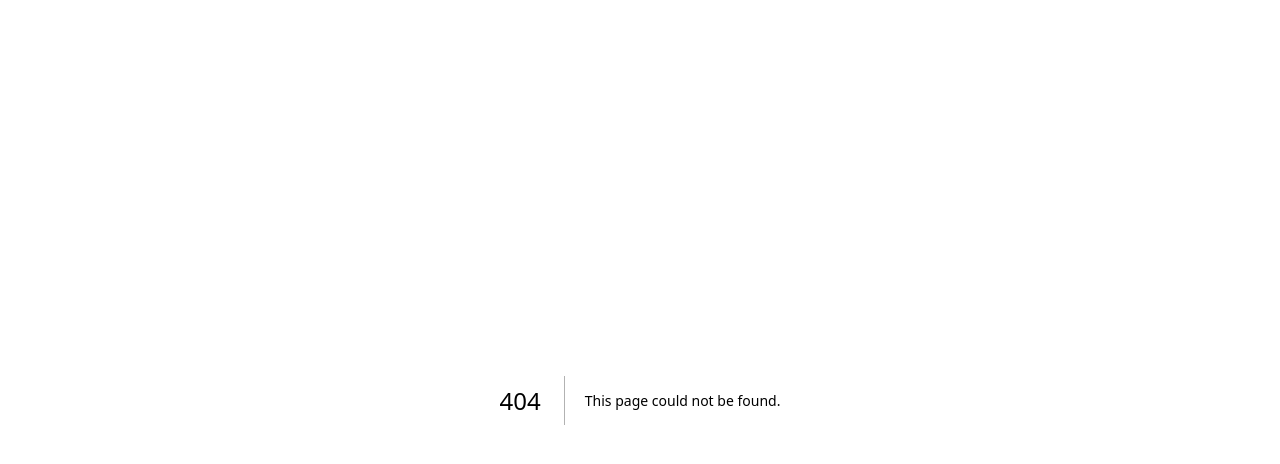
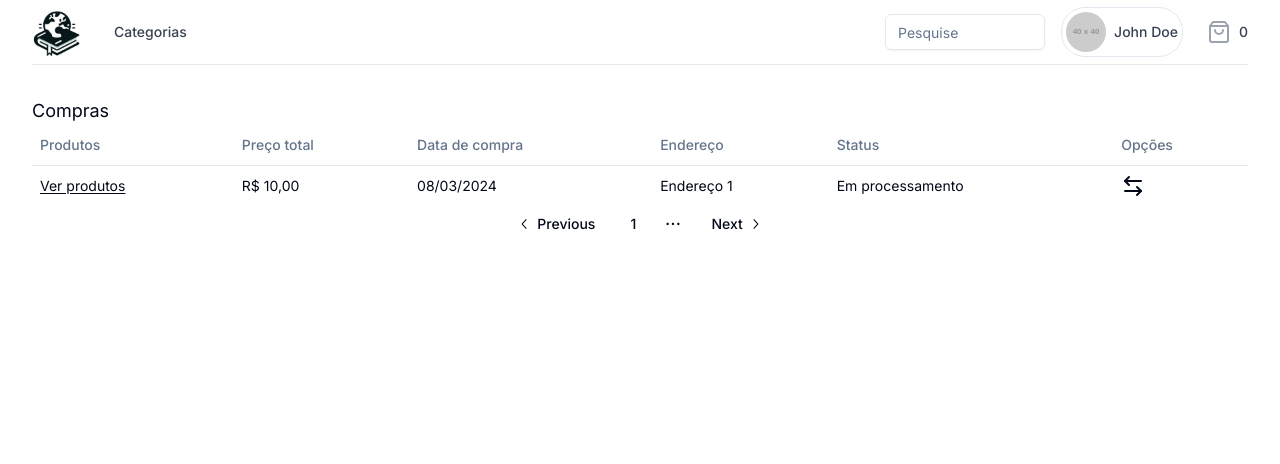
Before and after one commit to EnzoWu479/ecommerce-les, a Next.js app in the folder frontend/: page /compras in a window 1280 px wide. Before the commit this address had no page. Shown: the top 464 px of the page. Built offline with nearby package versions, Linux system fonts and the light colour scheme.

Commit message:
feat: part design

```diff
--- /dev/null
+++ b/frontend/src/app/compras/page.tsx
@@ -0,0 +1,128 @@
+import { ClientNavigationMenu } from '@/components/client/client-navigation-menu';
+import { ProductCard } from '@/components/client/product-card';
+import { Card, CardContent } from '@/components/ui/card';
+import {
+  DropdownMenu,
+  DropdownMenuContent,
+  DropdownMenuItem,
+  DropdownMenuLabel,
+  DropdownMenuSeparator,
+  DropdownMenuTrigger
+} from '@/components/ui/dropdown-menu';
+import {
+  HoverCard,
+  HoverCardContent,
+  HoverCardTrigger
+} from '@/components/ui/hover-card';
+import { Pagination, PaginationContent, PaginationEllipsis, PaginationItem, PaginationLink, PaginationNext, PaginationPrevious } from '@/components/ui/pagination';
+import {
+  Table,
+  TableBody,
+  TableCell,
+  TableHead,
+  TableHeader,
+  TableRow
+} from '@/components/ui/table';
+import {
+  Tooltip,
+  TooltipContent,
+  TooltipProvider,
+  TooltipTrigger
+} from '@/components/ui/tooltip';
+import { formaters } from '@/helpers/formaters';
+import { masks } from '@/helpers/masks';
+import { ClientLayout } from '@/layouts/client-layout';
+import { ArrowLeftRight } from 'lucide-react';
+import Image from 'next/image';
+
+export default function Bought() {
+  return (
+    <ClientLayout>
+      <div className="mx-auto mt-8 max-w-7xl px-4 sm:px-6 lg:px-8">
+        <h1 className="text-lg">Compras</h1>
+        <Table>
+          <TableHeader>
+            <TableRow>
+              <TableHead>Produtos</TableHead>
+              <TableHead>Preço total</TableHead>
+              <TableHead>Data de compra</TableHead>
+              <TableHead>Endereço</TableHead>
+              <TableHead>Status</TableHead>
+              <TableHead>Opções</TableHead>
+            </TableRow>
+          </TableHeader>
+          <TableBody>
+            <TableRow>
+              <TableCell>
+                <DropdownMenu>
+                  <DropdownMenuTrigger className="underline underline-offset-2 hover:underline-offset-1">
+                    Ver produtos
+                  </DropdownMenuTrigger>
+                  <DropdownMenuContent>
+                    <DropdownMenuLabel>Produtos</DropdownMenuLabel>
+                    <DropdownMenuSeparator />
+                    <div className="max-h-48 overflow-auto">
+                      <DropdownMenuItem>Harry Potter 1</DropdownMenuItem>
+                      <DropdownMenuItem>Harry Potter 2</DropdownMenuItem>
+                      <DropdownMenuItem>Harry Potter 3</DropdownMenuItem>
+                      <DropdownMenuItem>Harry Potter 4</DropdownMenuItem>
+                      <DropdownMenuItem>Harry Potter 5</DropdownMenuItem>
+                      <DropdownMenuItem>Harry Potter 6</DropdownMenuItem>
+                      <DropdownMenuItem>Harry Potter 7</DropdownMenuItem>
+                    </div>
+                  </DropdownMenuContent>
+                </DropdownMenu>{' '}
+              </TableCell>
+              <TableCell>{formaters.money(10)}</TableCell>
+              <TableCell>{formaters.date(new Date().toISOString())}</TableCell>
+              <TableCell>
+                <HoverCard>
+                  <HoverCardTrigger className="cursor-pointer hover:underline">
+                    Endereço 1
+                  </HoverCardTrigger>
+                  <HoverCardContent className="text-sm">
+                    Estacionamento <br /> Av. Armando Salles de Oliveira, 1200 -
+                    Parque Suzano <br /> Suzano - SP, 08673-000
+                  </HoverCardContent>
+                </HoverCard>
+              </TableCell>
+              <TableCell>Em processamento</TableCell>
+              <TableCell>
+                <div className="flex gap-2">
+                  <TooltipProvider>
+                    <Tooltip>
+                      <TooltipTrigger>
+                        <ArrowLeftRight />
+                      </TooltipTrigger>
+                      <TooltipContent>
+                        <p>Trocar produto</p>
+                      </TooltipContent>
+                    </Tooltip>
+                  </TooltipProvider>
+                </div>
+              </TableCell>
+            </TableRow>
+          </TableBody>
+        </Table>
+        <div className="flex justify-end">
+          <Pagination>
+            <PaginationContent>
+              <PaginationItem>
+                <PaginationPrevious href="#" />
+              </PaginationItem>
+              <PaginationItem>
+                <PaginationLink href="#">1</PaginationLink>
+              </PaginationItem>
+              <PaginationItem>
+                <PaginationEllipsis />
+              </PaginationItem>
+              <PaginationItem>
+                <PaginationNext href="#" />
+              </PaginationItem>
+            </PaginationContent>
+          </Pagination>
+        </div>
+      </div>
+    </ClientLayout>
+  );
+}
--- /dev/null
+++ b/frontend/src/app/pesquisa/page.tsx
@@ -0,0 +1,25 @@
+import { ClientNavigationMenu } from '@/components/client/client-navigation-menu';
+import { ProductCard } from '@/components/client/product-card';
+import { Card, CardContent } from '@/components/ui/card';
+import { ClientLayout } from '@/layouts/client-layout';
+import Image from 'next/image';
+
+interface SearchParams {
+  params: {};
+  searchParams: {
+    q: string;
+  };
+}
+
+export default function Search(params: SearchParams) {
+  return (
+    <ClientLayout>
+      <div className="mx-auto mt-8 max-w-7xl px-4 sm:px-6 lg:px-8">
+        <h1 className="text-lg">Pesquisando por: {params.searchParams.q}</h1>
+        <div className="mt-4 grid px-8 max-lg:grid-cols-4 max-md:grid-cols-3 max-sm:grid-cols-2 lg:grid-cols-4">
+          <ProductCard />
+        </div>
+      </div>
+    </ClientLayout>
+  );
+}
--- a/frontend/src/components/client/client-navigation-menu.tsx
+++ b/frontend/src/components/client/client-navigation-menu.tsx
@@ -1,6 +1,6 @@
 'use client';
 
-import { Fragment, useState } from 'react';
+import { FormEvent, Fragment, useState } from 'react';
 import { Dialog, Popover, Tab, Transition } from '@headlessui/react';
 import { cn } from '@/lib/utils';
 import { Menu, Search, ShoppingBag, X } from 'lucide-react';
@@ -14,6 +14,8 @@ import {
   DropdownMenuTrigger
 } from '@/components/ui/dropdown-menu';
 import { ProfileNavigation } from './profile-navigation';
+import { Input } from '../ui/input';
+import { useRouter } from 'next/navigation';
 
 const navigation = {
   categories: [
@@ -53,15 +55,23 @@ const navigation = {
             { name: 'Activewear', href: '#' },
             { name: 'Browse All', href: '#' }
           ]
-        },
+        }
       ]
     }
-  ],
+  ]
 };
 
 export function ClientNavigationMenu() {
+  const router = useRouter();
+
   const [open, setOpen] = useState(false);
+  const [search, setSearch] = useState();
   const { products, setIsOpen } = useBagStore();
+
+  const handleSearch = (e: FormEvent) => {
+    e.preventDefault();
+    router.push('/pesquisa?q=' + (e.target as HTMLFormElement).search.value);
+  };
 
   return (
     <div className="bg-white">
@@ -265,7 +275,7 @@ export function ClientNavigationMenu() {
                   <Image src="/assets/logo.png" width={50} height={50} alt="" />
                 </Link>
               </div>
-              <div className="z-10 max-lg:invisible lg:ml-8 lg:block lg:self-stretch">
+              <div className="z-10 flex flex-row items-center max-lg:invisible lg:ml-8 lg:self-stretch">
                 <DropdownMenu>
                   <DropdownMenuTrigger className="relative z-10 -mb-px flex h-full items-center border-b-2 border-transparent pt-px text-sm font-medium text-gray-700 transition-colors duration-200 ease-out hover:text-gray-800">
                     Categorias
@@ -286,6 +296,13 @@ export function ClientNavigationMenu() {
               </div>
 
               <div className="ml-auto flex items-center">
+                <form onSubmit={handleSearch}>
+                  <Input
+                    placeholder="Pesquise"
+                    className="mr-4 w-[10rem]"
+                    name="search"
+                  />
+                </form>
                 {true ? (
                   <ProfileNavigation />
                 ) : (
--- a/frontend/src/components/client/profile-navigation.tsx
+++ b/frontend/src/components/client/profile-navigation.tsx
@@ -52,7 +52,6 @@ export const ProfileNavigation = () => {
           <Link
             href={{
               pathname: '/compras',
-              query: { category: 'Ação' }
             }}
           >
             Compras
@@ -62,7 +61,6 @@ export const ProfileNavigation = () => {
           <Link
             href={{
               pathname: '/livros',
-              query: { category: 'Ação' }
             }}
           >
             Logout
```
